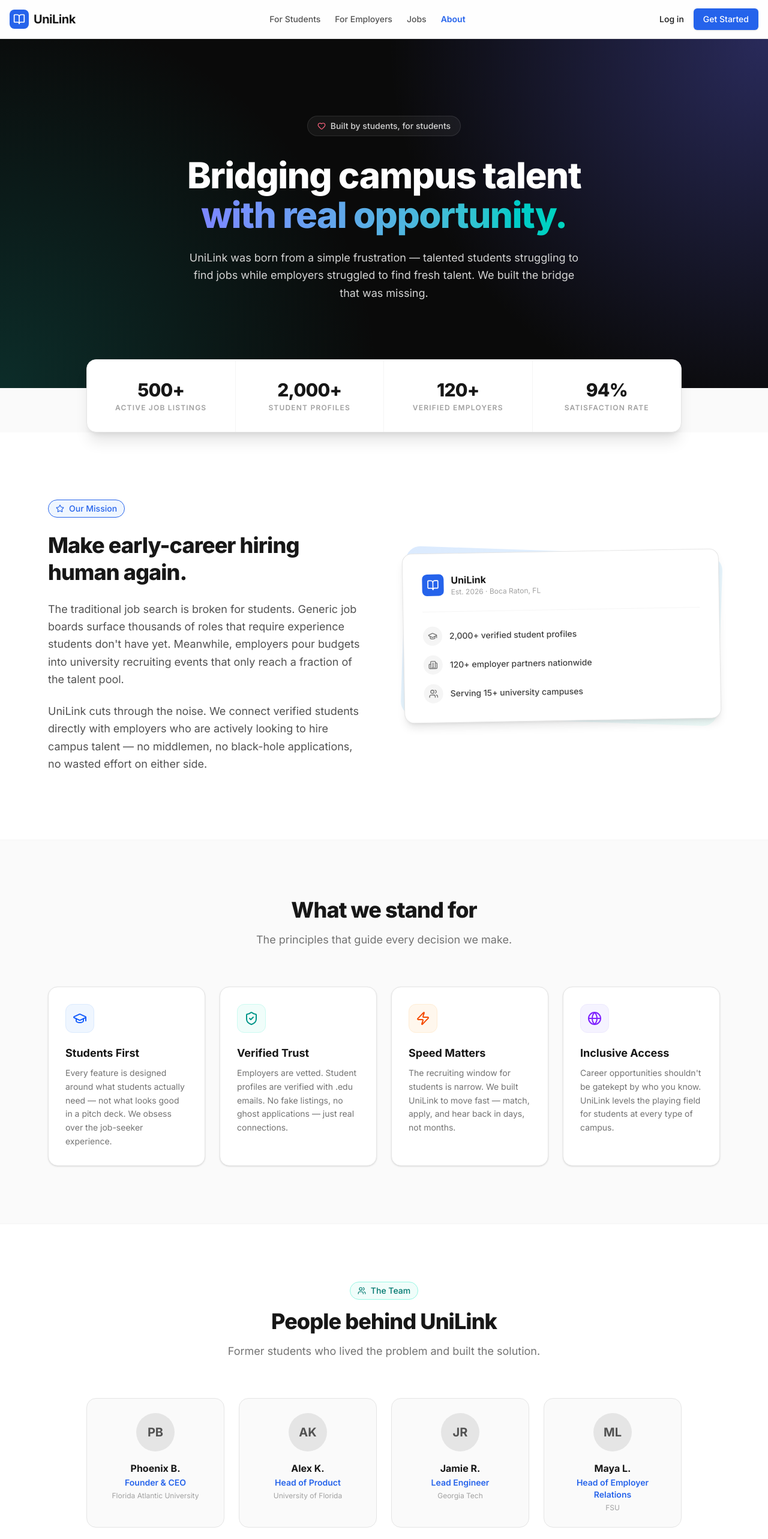
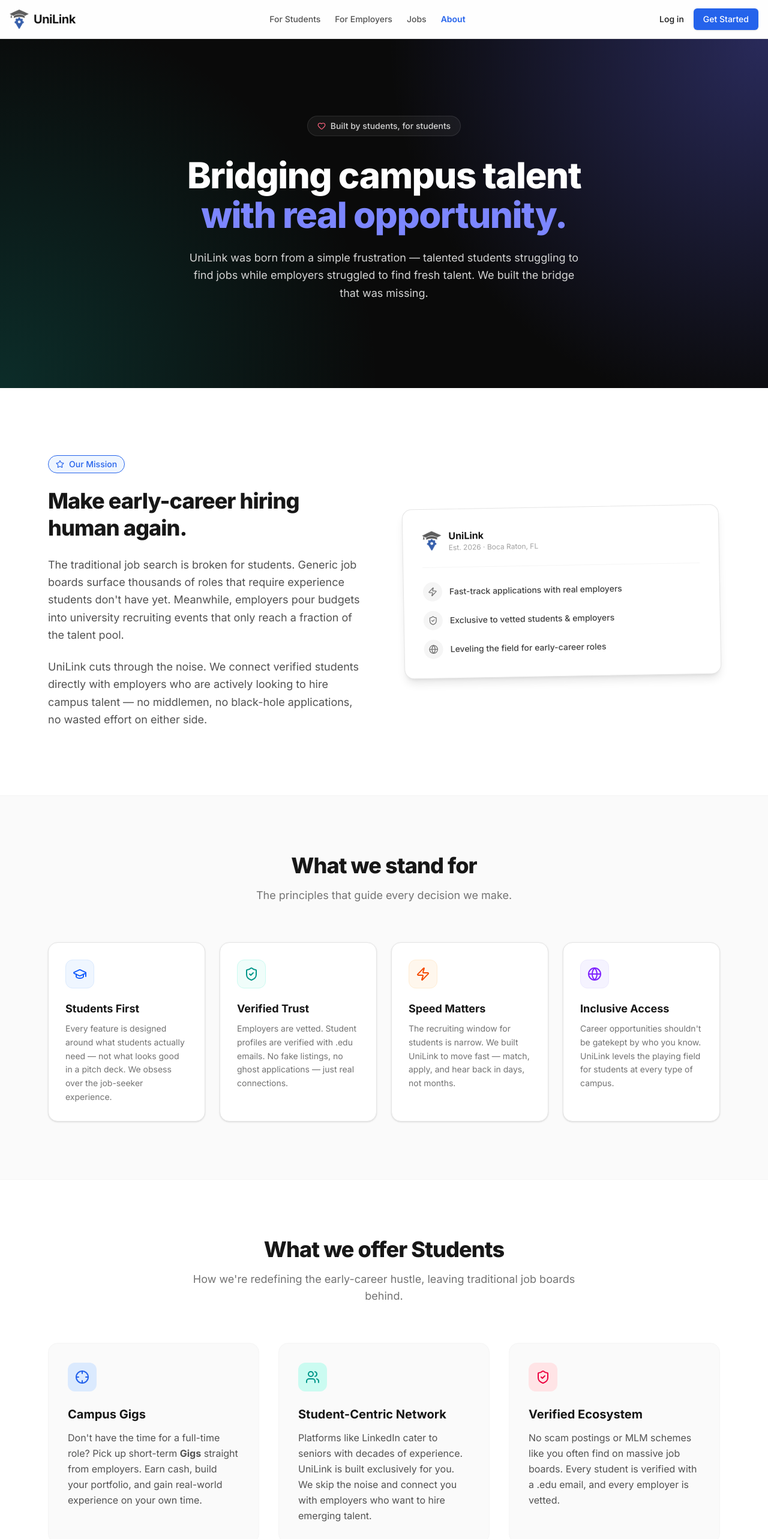
Before and after one commit to dondahari/UniLink-App, a Next.js app: page /about in a window 1280 px wide. Shown: the top 2566 px of the page at 60% size. Built offline with nearby package versions, Linux system fonts and the light colour scheme.

Commit message:
Update branding across all pages and expand About page with explicit Student and Employer value sections

```diff
--- a/src/app/about/page.tsx
+++ b/src/app/about/page.tsx
@@ -11,6 +11,8 @@ import {
     Building2,
     ArrowRight,
     Star,
+    Crosshair,
+    Target,
 } from "lucide-react"
 
 const VALUES = [
@@ -41,18 +43,14 @@ const VALUES = [
 ]
 
 const TEAM = [
-    { initials: "PB", name: "Phoenix B.", role: "Founder & CEO", school: "Florida Atlantic University" },
-    { initials: "AK", name: "Alex K.", role: "Head of Product", school: "University of Florida" },
-    { initials: "JR", name: "Jamie R.", role: "Lead Engineer", school: "Georgia Tech" },
-    { initials: "ML", name: "Maya L.", role: "Head of Employer Relations", school: "FSU" },
+    { initials: "LD", name: "Liav Dahari", role: "Lead Full Stack Engineer", school: "Florida Atlantic University" },
+    { initials: "SG", name: "Sergio Gonzalez Rodriguez", role: "Full Stack Engineer", school: "Florida Atlantic University" },
+    { initials: "MG", name: "Mykyta Garkusha", role: "Full Stack Engineer", school: "Florida Atlantic University" },
+    { initials: "GM", name: "Guilmar Morales", role: "Full Stack Engineer", school: "Florida Atlantic University" },
+    { initials: "CF", name: "Caio Fernandes", role: "Full Stack Engineer", school: "Florida Atlantic University" },
 ]
 
-const STATS = [
-    { value: "500+", label: "Active Job Listings" },
-    { value: "2,000+", label: "Student Profiles" },
-    { value: "120+", label: "Verified Employers" },
-    { value: "94%", label: "Satisfaction Rate" },
-]
+
 
 export default function AboutPage() {
     return (
@@ -62,9 +60,7 @@ export default function AboutPage() {
             <header className="sticky top-0 z-50 w-full border-b border-neutral-200 bg-white/80 backdrop-blur-md">
                 <div className="container mx-auto px-4 h-16 flex items-center justify-between">
                     <a href="/" className="flex items-center gap-2">
-                        <div className="bg-primary-600 rounded-lg p-1.5">
-                            <BookOpen className="w-5 h-5 text-white" />
-                        </div>
+                        <img src="/favicons/unilink logo no words.png" alt="UniLink Logo" className="w-8 h-8" />
                         <span className="text-xl font-bold tracking-tight">UniLink</span>
                     </a>
                     <nav className="hidden md:flex gap-6 text-sm font-medium text-neutral-600">
@@ -97,7 +93,7 @@ export default function AboutPage() {
 
                         <h1 className="text-5xl md:text-6xl font-extrabold tracking-tight mb-6 leading-[1.1]">
                             Bridging campus talent<br />
-                            <span className="text-transparent bg-clip-text bg-gradient-to-r from-indigo-400 to-teal-400">
+                            <span className="text-indigo-400">
                                 with real opportunity.
                             </span>
                         </h1>
@@ -108,17 +104,6 @@ export default function AboutPage() {
                     </div>
                 </section>
 
-                {/* Stats banner */}
-                <section className="relative -mt-12 z-20 container mx-auto px-4 max-w-5xl">
-                    <div className="bg-white rounded-2xl shadow-xl border border-neutral-200 grid grid-cols-2 md:grid-cols-4 divide-x divide-y md:divide-y-0 divide-neutral-100 overflow-hidden">
-                        {STATS.map((stat) => (
-                            <div key={stat.label} className="flex flex-col items-center justify-center py-8 px-6 text-center">
-                                <span className="text-3xl font-extrabold text-neutral-900 tracking-tight mb-1">{stat.value}</span>
-                                <span className="text-xs font-semibold text-neutral-400 uppercase tracking-widest">{stat.label}</span>
-                            </div>
-                        ))}
-                    </div>
-                </section>
 
                 {/* Mission */}
                 <section className="py-28 bg-white">
@@ -142,12 +127,9 @@ export default function AboutPage() {
 
                             {/* Visual card */}
                             <div className="relative">
-                                <div className="absolute inset-0 bg-gradient-to-br from-primary-100 to-teal-50 transform rotate-2 rounded-3xl" />
                                 <div className="relative bg-white rounded-2xl border border-neutral-200 shadow-lg p-8 transform -rotate-1 hover:rotate-0 transition-all duration-500">
                                     <div className="flex items-center gap-3 mb-6 pb-6 border-b border-neutral-100">
-                                        <div className="bg-primary-600 rounded-lg p-2">
-                                            <BookOpen className="w-5 h-5 text-white" />
-                                        </div>
+                                        <img src="/favicons/unilink logo no words.png" alt="UniLink Logo" className="w-8 h-8" />
                                         <div>
                                             <p className="font-bold text-neutral-900">UniLink</p>
                                             <p className="text-xs text-neutral-400">Est. 2026 · Boca Raton, FL</p>
@@ -155,9 +137,9 @@ export default function AboutPage() {
                                     </div>
                                     <ul className="space-y-4">
                                         {[
-                                            { icon: GraduationCap, text: "2,000+ verified student profiles" },
-                                            { icon: Building2, text: "120+ employer partners nationwide" },
-                                            { icon: Users, text: "Serving 15+ university campuses" },
+                                            { icon: Zap, text: "Fast-track applications with real employers" },
+                                            { icon: ShieldCheck, text: "Exclusive to vetted students & employers" },
+                                            { icon: Globe, text: "Leveling the field for early-career roles" },
                                         ].map(({ icon: Icon, text }) => (
                                             <li key={text} className="flex items-center gap-3 text-sm font-medium text-neutral-700">
                                                 <div className="flex-shrink-0 w-8 h-8 rounded-full bg-neutral-100 flex items-center justify-center">
@@ -195,6 +177,86 @@ export default function AboutPage() {
                     </div>
                 </section>
 
+                {/* What we offer */}
+                <section className="py-24 bg-white border-t border-neutral-100">
+                    <div className="container mx-auto px-4 max-w-6xl">
+                        <div className="text-center mb-16 max-w-2xl mx-auto">
+                            <h2 className="text-3xl md:text-4xl font-extrabold text-neutral-900 tracking-tight mb-4">What we offer Students</h2>
+                            <p className="text-neutral-500 text-lg">How we're redefining the early-career hustle, leaving traditional job boards behind.</p>
+                        </div>
+
+                        <div className="grid md:grid-cols-3 gap-8">
+                            <div className="bg-neutral-50 rounded-2xl p-8 border border-neutral-100 hover:shadow-md transition-shadow">
+                                <div className="w-12 h-12 bg-primary-100 text-primary-600 rounded-xl flex items-center justify-center mb-6">
+                                    <Crosshair className="w-6 h-6" />
+                                </div>
+                                <h3 className="text-xl font-bold text-neutral-900 mb-3">Campus Gigs</h3>
+                                <p className="text-neutral-600 leading-relaxed">
+                                    Don't have the time for a full-time role? Pick up short-term <strong>Gigs</strong> straight from employers. Earn cash, build your portfolio, and gain real-world experience on your own time.
+                                </p>
+                            </div>
+                            <div className="bg-neutral-50 rounded-2xl p-8 border border-neutral-100 hover:shadow-md transition-shadow">
+                                <div className="w-12 h-12 bg-teal-100 text-teal-600 rounded-xl flex items-center justify-center mb-6">
+                                    <Users className="w-6 h-6" />
+                                </div>
+                                <h3 className="text-xl font-bold text-neutral-900 mb-3">Student-Centric Network</h3>
+                                <p className="text-neutral-600 leading-relaxed">
+                                    Platforms like LinkedIn cater to seniors with decades of experience. UniLink is built exclusively for you. We skip the noise and connect you with employers who want to hire emerging talent.
+                                </p>
+                            </div>
+                            <div className="bg-neutral-50 rounded-2xl p-8 border border-neutral-100 hover:shadow-md transition-shadow">
+                                <div className="w-12 h-12 bg-rose-100 text-rose-600 rounded-xl flex items-center justify-center mb-6">
+                                    <ShieldCheck className="w-6 h-6" />
+                                </div>
+                                <h3 className="text-xl font-bold text-neutral-900 mb-3">Verified Ecosystem</h3>
+                                <p className="text-neutral-600 leading-relaxed">
+                                    No scam postings or MLM schemes like you often find on massive job boards. Every student is verified with a .edu email, and every employer is vetted.
+                                </p>
+                            </div>
+                        </div>
+                    </div>
+                </section>
+
+                {/* What we offer Employers */}
+                <section className="py-24 bg-neutral-50 border-t border-neutral-100">
+                    <div className="container mx-auto px-4 max-w-6xl">
+                        <div className="text-center mb-16 max-w-2xl mx-auto">
+                            <h2 className="text-3xl md:text-4xl font-extrabold text-neutral-900 tracking-tight mb-4">What we offer Employers</h2>
+                            <p className="text-neutral-500 text-lg">Stop paying for overpriced campus recruiting trips. Connect with top university talent digitally year-round.</p>
+                        </div>
+
+                        <div className="grid md:grid-cols-3 gap-8">
+                            <div className="bg-white rounded-2xl p-8 border border-neutral-100 hover:shadow-md transition-shadow">
+                                <div className="w-12 h-12 bg-indigo-100 text-indigo-600 rounded-xl flex items-center justify-center mb-6">
+                                    <Building2 className="w-6 h-6" />
+                                </div>
+                                <h3 className="text-xl font-bold text-neutral-900 mb-3">Direct Campus Access</h3>
+                                <p className="text-neutral-600 leading-relaxed">
+                                    Why wait for a career fair? UniLink gives you a direct pipeline to verified students actively looking for internships, gigs, and entry-level roles.
+                                </p>
+                            </div>
+                            <div className="bg-white rounded-2xl p-8 border border-neutral-100 hover:shadow-md transition-shadow">
+                                <div className="w-12 h-12 bg-orange-100 text-orange-600 rounded-xl flex items-center justify-center mb-6">
+                                    <Target className="w-6 h-6" />
+                                </div>
+                                <h3 className="text-xl font-bold text-neutral-900 mb-3">Skill-First Sourcing</h3>
+                                <p className="text-neutral-600 leading-relaxed">
+                                    Filter candidates by specific majors, completed courses, and technical skills. You get highly targeted matches so you don't waste time on unqualified applicants.
+                                </p>
+                            </div>
+                            <div className="bg-white rounded-2xl p-8 border border-neutral-100 hover:shadow-md transition-shadow">
+                                <div className="w-12 h-12 bg-teal-100 text-teal-600 rounded-xl flex items-center justify-center mb-6">
+                                    <Zap className="w-6 h-6" />
+                                </div>
+                                <h3 className="text-xl font-bold text-neutral-900 mb-3">Post Gigs &amp; Bounties</h3>
+                                <p className="text-neutral-600 leading-relaxed">
+                                    Need a short-term project done fast? Post campus gigs to offload work while testing potential candidates in the real world before committing to a full-time hire.
+                                </p>
+                            </div>
+                        </div>
+                    </div>
+                </section>
+
                 {/* Team */}
                 <section className="py-24 bg-white border-t border-neutral-100">
                     <div className="container mx-auto px-4 max-w-5xl">
@@ -207,12 +269,9 @@ export default function AboutPage() {
                             <p className="text-neutral-500 text-lg">Former students who lived the problem and built the solution.</p>
                         </div>
 
-                        <div className="grid sm:grid-cols-2 lg:grid-cols-4 gap-6">
+                        <div className="grid sm:grid-cols-2 lg:grid-cols-5 gap-6">
                             {TEAM.map((member) => (
                                 <div key={member.name} className="bg-neutral-50 rounded-2xl border border-neutral-200 p-6 text-center hover:bg-white hover:shadow-md transition-all duration-300">
-                                    <div className="w-16 h-16 rounded-full bg-neutral-200 text-neutral-600 font-bold text-xl flex items-center justify-center mx-auto mb-4">
-                                        {member.initials}
-                                    </div>
                                     <h4 className="font-bold text-neutral-900 text-base mb-0.5">{member.name}</h4>
                                     <p className="text-sm font-semibold text-primary-600 mb-1">{member.role}</p>
                                     <p className="text-xs text-neutral-400">{member.school}</p>
@@ -254,7 +313,7 @@ export default function AboutPage() {
             <footer className="bg-white border-t border-neutral-200 py-12">
                 <div className="container mx-auto px-4 flex flex-col md:flex-row items-center justify-between gap-6">
                     <div className="flex items-center gap-2">
-                        <BookOpen className="w-5 h-5 text-primary-600" />
+                        <img src="/favicons/unilink logo no words.png" alt="UniLink Logo" className="w-6 h-6 object-contain" />
                         <span className="text-lg font-bold text-neutral-900">UniLink App</span>
                     </div>
                     <p className="text-sm text-neutral-500">© 2026 UniLink App. All rights reserved.</p>
--- a/src/app/dashboard/sidebar.tsx
+++ b/src/app/dashboard/sidebar.tsx
@@ -28,9 +28,7 @@ export function Sidebar({ initials, displayName, email }: SidebarProps) {
 
             <div className="h-16 flex items-center px-6 border-b border-neutral-200 overflow-hidden">
                 <a href="/dashboard" className="flex items-center gap-2 min-w-max">
-                    <div className="bg-primary-600 rounded-md p-1 flex-shrink-0">
-                        <BookOpen className="w-5 h-5 text-white" />
-                    </div>
+                    <img src="/favicons/unilink logo no words.png" alt="UniLink Logo" className="w-8 h-8 flex-shrink-0" />
                     {!isCollapsed && <span className="text-xl font-bold tracking-tight text-neutral-900 ml-1">UniLink</span>}
                 </a>
             </div>
--- a/src/app/employers/page.tsx
+++ b/src/app/employers/page.tsx
@@ -8,9 +8,7 @@ export default function EmployersPage() {
             <header className="sticky top-0 z-50 w-full border-b border-neutral-200 bg-white/80 backdrop-blur-md">
                 <div className="container mx-auto px-4 h-16 flex items-center justify-between">
                     <a href="/" className="flex items-center gap-2">
-                        <div className="bg-primary-600 rounded-lg p-1.5">
-                            <BookOpen className="w-5 h-5 text-white" />
-                        </div>
+                        <img src="/favicons/unilink logo no words.png" alt="UniLink Logo" className="w-8 h-8" />
                         <span className="text-xl font-bold tracking-tight">UniLink</span>
                     </a>
                     <nav className="hidden md:flex gap-6 text-sm font-medium text-neutral-600">
@@ -97,7 +95,7 @@ export default function EmployersPage() {
             <footer className="bg-white border-t border-neutral-200 py-12">
                 <div className="container mx-auto px-4 flex flex-col md:flex-row items-center justify-between gap-6">
                     <div className="flex items-center gap-2">
-                        <BookOpen className="w-5 h-5 text-primary-600" />
+                        <img src="/favicons/unilink logo no words.png" alt="UniLink Logo" className="w-6 h-6 object-contain" />
                         <span className="text-lg font-bold text-neutral-900">UniLink App</span>
                     </div>
                     <p className="text-sm text-neutral-500">© 2026 UniLink App. All rights reserved.</p>
--- a/src/app/forgot-password/page.tsx
+++ b/src/app/forgot-password/page.tsx
@@ -17,9 +17,7 @@ export default async function ForgotPasswordPage({ searchParams }: Props) {
         {/* Logo */}
         <div className="flex justify-center mb-8">
           <a href="/" className="flex items-center gap-2">
-            <div className="bg-primary-600 rounded-lg p-1.5">
-              <BookOpen className="w-6 h-6 text-white" />
-            </div>
+            <img src="/favicons/unilink logo no words.png" alt="UniLink Logo" className="w-8 h-8" />
             <span className="text-2xl font-bold tracking-tight text-neutral-900">UniLink</span>
           </a>
         </div>
--- a/src/app/login/page.tsx
+++ b/src/app/login/page.tsx
@@ -16,9 +16,7 @@ export default async function LoginPage({ searchParams }: LoginPageProps) {
             <div className="w-full max-w-md">
                 <div className="flex justify-center mb-8">
                     <a href="/" className="flex items-center gap-2">
-                        <div className="bg-primary-600 rounded-lg p-1.5">
-                            <BookOpen className="w-6 h-6 text-white" />
-                        </div>
+                        <img src="/favicons/unilink logo no words.png" alt="UniLink Logo" className="w-8 h-8" />
                         <span className="text-2xl font-bold tracking-tight text-neutral-900">UniLink</span>
                     </a>
                 </div>
--- a/src/app/register/page.tsx
+++ b/src/app/register/page.tsx
@@ -19,9 +19,7 @@ function RegisterForm() {
             <div className="w-full max-w-md">
                 <div className="flex justify-center mb-8">
                     <a href="/" className="flex items-center gap-2">
-                        <div className="bg-primary-600 rounded-lg p-1.5">
-                            <BookOpen className="w-6 h-6 text-white" />
-                        </div>
+                        <img src="/favicons/unilink logo no words.png" alt="UniLink Logo" className="w-8 h-8" />
                         <span className="text-2xl font-bold tracking-tight text-neutral-900">UniLink</span>
                     </a>
                 </div>
--- a/src/app/reset-password/page.tsx
+++ b/src/app/reset-password/page.tsx
@@ -31,9 +31,7 @@ export default function ResetPasswordPage() {
       <div className="w-full max-w-md">
         <div className="flex justify-center mb-8">
           <a href="/" className="flex items-center gap-2">
-            <div className="bg-primary-600 rounded-lg p-1.5">
-              <BookOpen className="w-6 h-6 text-white" />
-            </div>
+            <img src="/favicons/unilink logo no words.png" alt="UniLink Logo" className="w-8 h-8" />
             <span className="text-2xl font-bold tracking-tight text-neutral-900">UniLink</span>
           </a>
         </div>
--- a/src/app/students/page.tsx
+++ b/src/app/students/page.tsx
@@ -8,9 +8,7 @@ export default function StudentsPage() {
             <header className="sticky top-0 z-50 w-full border-b border-neutral-200 bg-white/80 backdrop-blur-md">
                 <div className="container mx-auto px-4 h-16 flex items-center justify-between">
                     <a href="/" className="flex items-center gap-2">
-                        <div className="bg-primary-600 rounded-lg p-1.5">
-                            <BookOpen className="w-5 h-5 text-white" />
-                        </div>
+                        <img src="/favicons/unilink logo no words.png" alt="UniLink Logo" className="w-8 h-8" />
                         <span className="text-xl font-bold tracking-tight">UniLink</span>
                     </a>
                     <nav className="hidden md:flex gap-6 text-sm font-medium text-neutral-600">
@@ -167,7 +165,7 @@ export default function StudentsPage() {
             <footer className="bg-white border-t border-neutral-200 py-12">
                 <div className="container mx-auto px-4 flex flex-col md:flex-row items-center justify-between gap-6">
                     <div className="flex items-center gap-2">
-                        <BookOpen className="w-5 h-5 text-primary-600" />
+                        <img src="/favicons/unilink logo no words.png" alt="UniLink Logo" className="w-6 h-6 object-contain" />
                         <span className="text-lg font-bold text-neutral-900">UniLink App</span>
                     </div>
                     <p className="text-sm text-neutral-500">© 2026 UniLink App. All rights reserved.</p>
--- a/src/app/verify-email/page.tsx
+++ b/src/app/verify-email/page.tsx
@@ -7,9 +7,7 @@ export default function VerifyEmailPage() {
             <div className="w-full max-w-md">
                 <div className="flex justify-center mb-8">
                     <a href="/" className="flex items-center gap-2">
-                        <div className="bg-primary-600 rounded-lg p-1.5">
-                            <BookOpen className="w-6 h-6 text-white" />
-                        </div>
+                        <img src="/favicons/unilink logo no words.png" alt="UniLink Logo" className="w-8 h-8" />
                         <span className="text-2xl font-bold tracking-tight text-neutral-900">UniLink</span>
                     </a>
                 </div>
```
Also changed, not shown: src/app/page.tsx (+3 -5 lines), public/favicons/unilink logo no words.png (added), public/favicons/unilink logo no words.svg (added).
